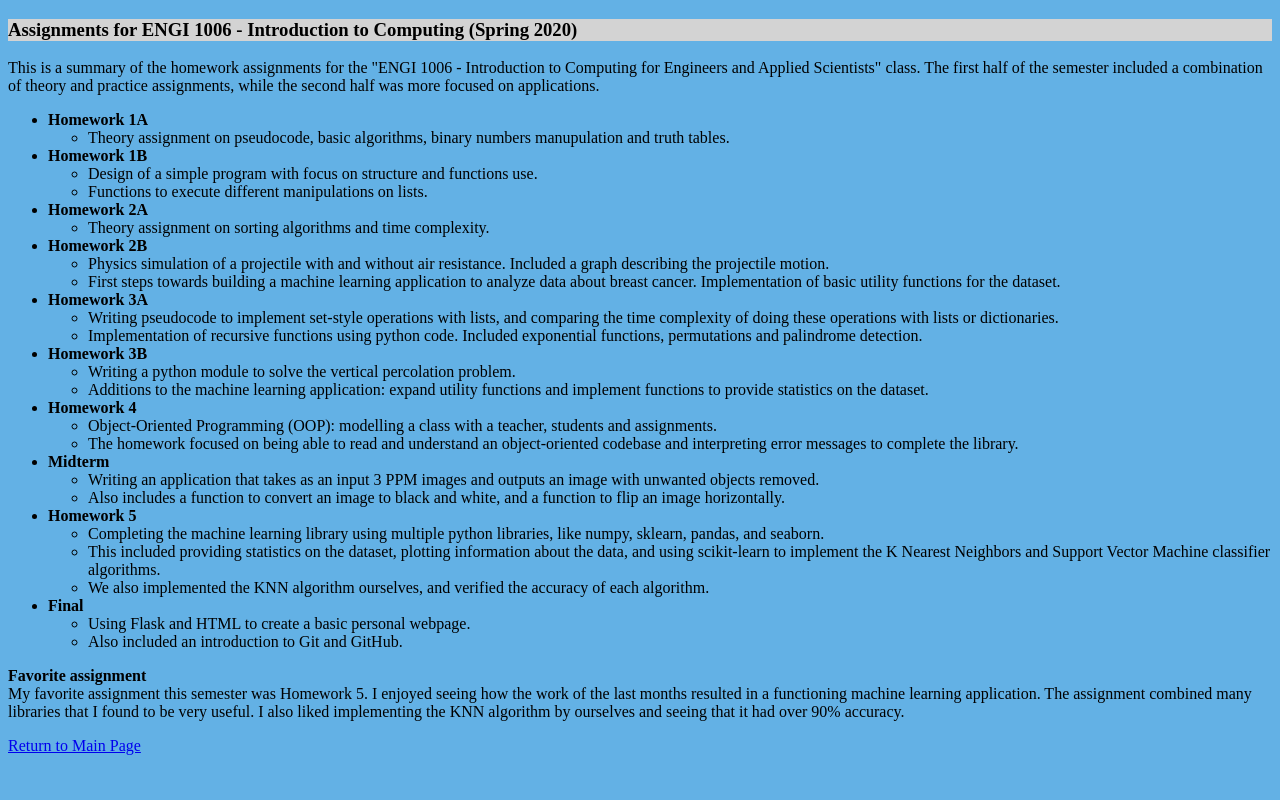
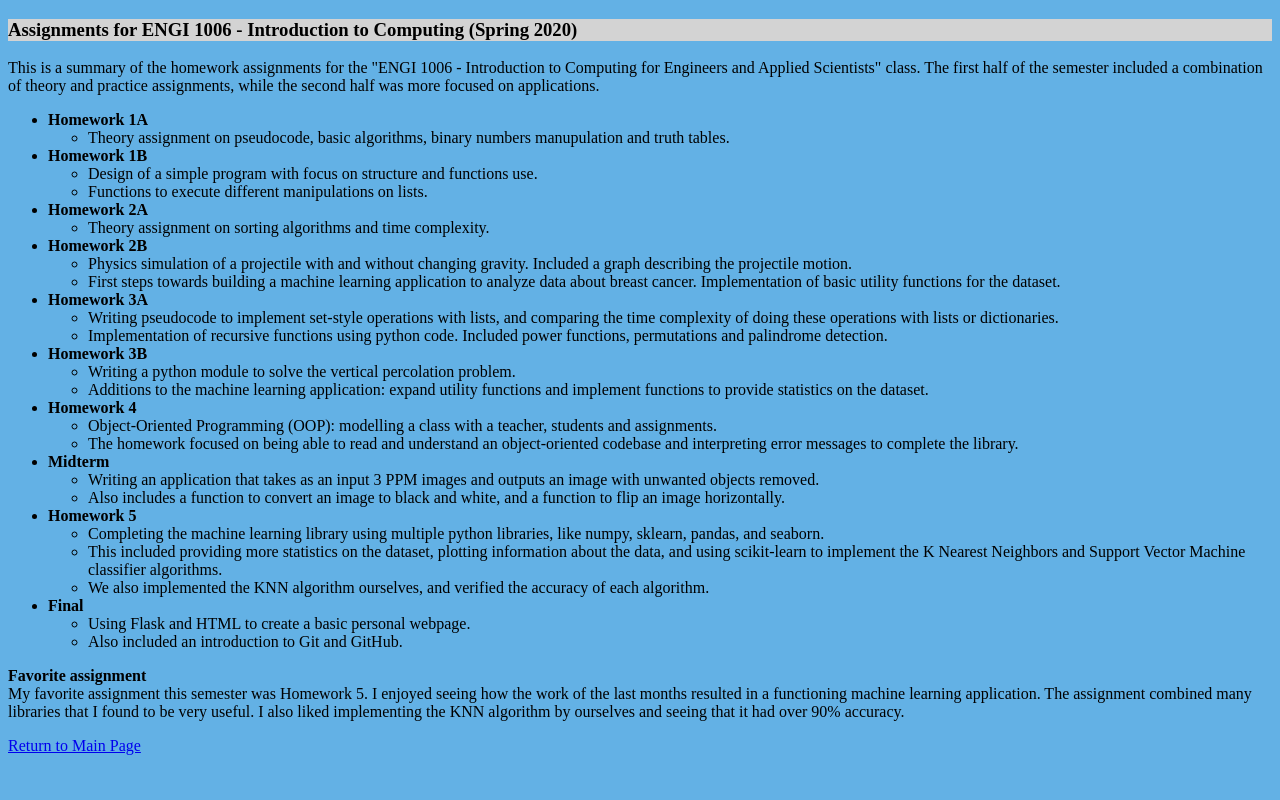
Before and after one commit to NHortiguera/1006-Final-Project, a Flask app: page /assignments in a window 1280 px wide. Run offline with Flask 2, Linux system fonts and the light colour scheme.

Commit message:
Update assignments.html

```diff
--- a/templates/assignments.html
+++ b/templates/assignments.html
@@ -34,8 +34,8 @@
         </ul>
       <li><b>Homework 2B</b></li>
         <ul>
-          <li>Physics simulation of a projectile with and without air
-          resistance. Included a graph describing the projectile motion.</li>
+          <li>Physics simulation of a projectile with and without changing gravity.
+           Included a graph describing the projectile motion.</li>
           <li>First steps towards building a machine learning application to
           analyze data about breast cancer. Implementation of basic utility
           functions for the dataset.</li>
@@ -46,7 +46,7 @@
           lists, and comparing the time complexity of doing these operations
           with lists or dictionaries.</li>
           <li>Implementation of recursive functions using python code.
-          Included exponential functions, permutations and palindrome
+          Included power functions, permutations and palindrome
           detection.</li>
         </ul>
       <li><b>Homework 3B</b></li>
@@ -76,7 +76,7 @@
         <ul>
           <li>Completing the machine learning library using multiple python
           libraries, like numpy, sklearn, pandas, and seaborn.</li>
-          <li>This included providing statistics on the dataset,
+          <li>This included providing more statistics on the dataset,
           plotting information about the data, and using scikit-learn to
           implement the K Nearest Neighbors and Support Vector Machine
           classifier algorithms. </li>
```
